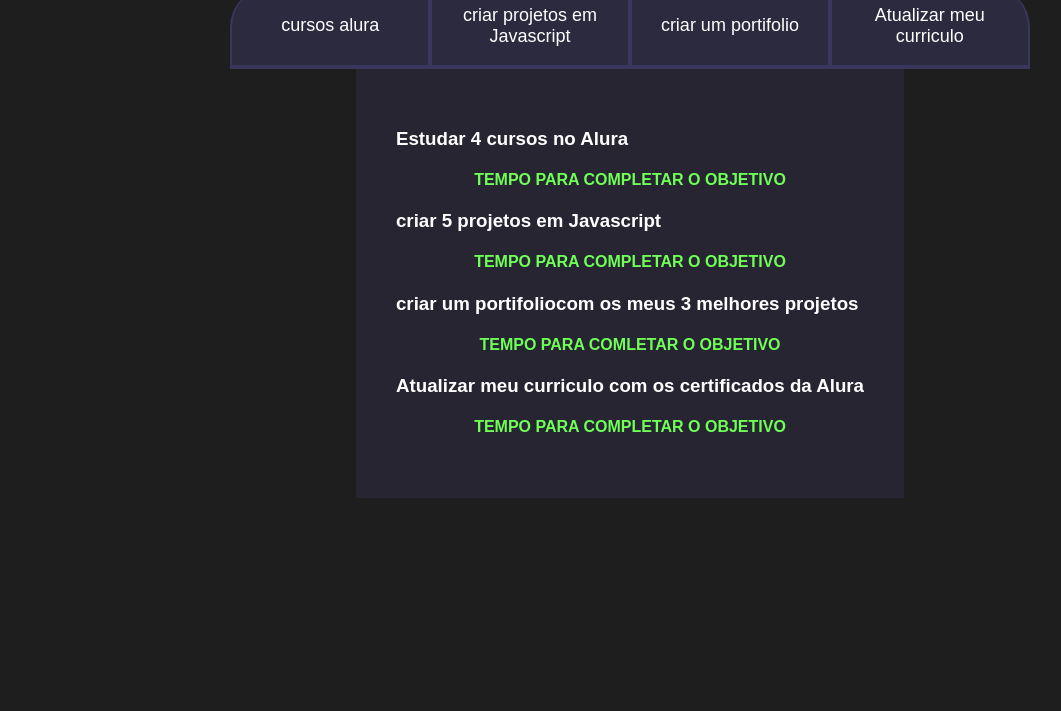
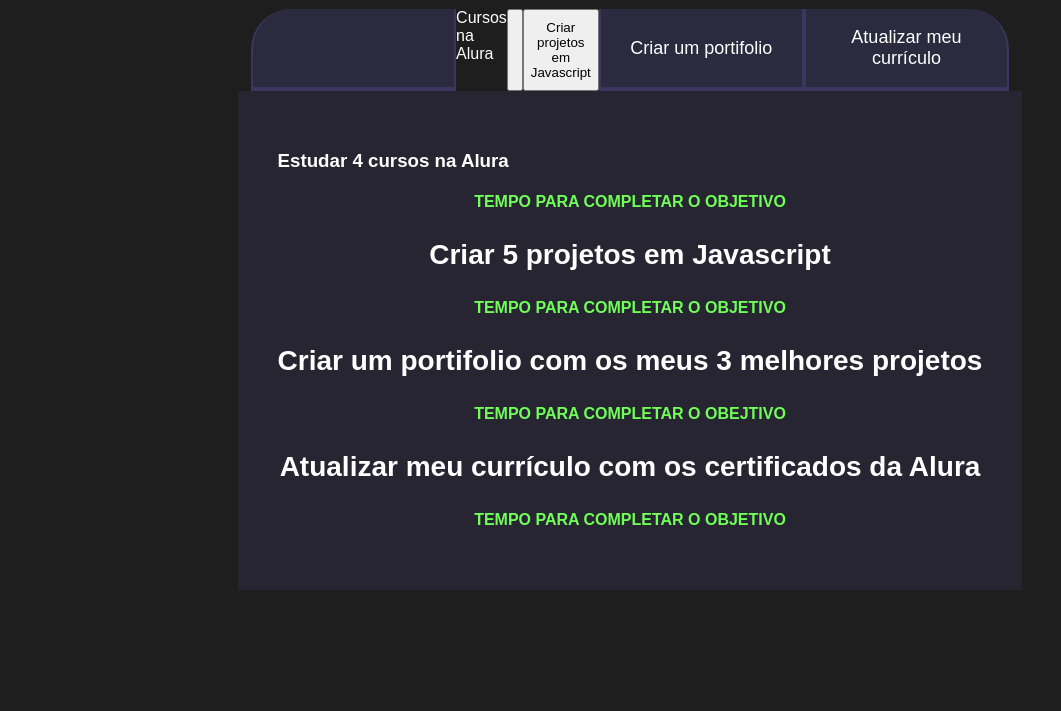
Before and after one commit to Eloysavitoria/minhas_metas, a plain HTML site: page index.html in a window 1280 px wide. Shown: the part 89-800 px from the top of the page, without its empty margins (10-1071 px from the left). Drawn offline with Linux system fonts and the light colour scheme.

Commit message:
Add files via upload

```diff
--- a/index.html
+++ b/index.html
@@ -1,39 +1,40 @@
 <!DOCTYPE html>
-<html lang ="pt-br">
+<html lang="pt-br">
     <head>
         <meta charset="UTF-8">
-<meta name="viewport" content="width=device-width, initial-scale=1.0">
-<title>Meus obejtivos do ano</title>
+        <meta name="viewport" content="width=devide-width, initial-scale=1.0">
+        <title>Meus objetivos do ano</title>
         <link rel="stylesheet"href="style.css">
     </head>
 <body>
     <section class="conteudo-principal">
-    <h2 class="titulo-pricipal">Meus obejtivos do ano <span></span></h2>
+    <h2 class="titulo-principal">Meus obejtivos do ano<span>_</span></h2>
     <div class="botoes">
-        <button class="botao">cursos alura</button>
-        <button class="botao">criar projetos em Javascript</button>
-        <button class="botao">criar um portifolio</button>
-        <button class="botao">Atualizar meu curriculo</button>
+        <button class="botao"></button>Cursos na Alura<button>
+        <button clas="botao">Criar projetos em Javascript</button>
+        <button class="botao">Criar um portifolio</button>
+        <button class="botao">Atualizar meu currículo</button>
+
     </div>
     <div class="abas-textos">
         <div class="aba-conteudo">
-        <h3 class="aba-conteudo-titulo-princpal">Estudar 4 cursos no Alura</h3>
-        <h4 class="aba-conteudo-titulo-secundario">tempo para completar o objetivo</h4>
+            <h3 cla="aba-conteudo-titulo-principal">Estudar 4 cursos na Alura</h3>
+            <h4 class="aba-conteudo-titulo-secundario">Tempo para completar o objetivo</h4>
         </div>
         <div class="aba-conteudo">
-        <h3 class="aba-conteudo-titulo-princpal">criar 5 projetos em Javascript</h3>
-        <h4 class="aba-conteudo-titulo-secundario">Tempo para completar o objetivo </h4>
+            <h3 class="aba-conteudo-titulo-principal">Criar 5 projetos em Javascript</h3>
+            <h4 class="aba-conteudo-titulo-secundario">Tempo para completar o objetivo</h4>
+        </div>
+        <div class="aba-conteudo">
+            <h3 class="aba-conteudo-titulo-principal">Criar um portifolio com os meus 3 melhores projetos</h3>
+            <h4 class="aba-conteudo-titulo-secundario">Tempo para completar o obejtivo</h4>
+        </div>
+       <div class="aba-conteudo">
+        <h3 class="aba-conteudo-titulo-principal">Atualizar meu currículo com os certificados da Alura</h3>
+        <h4 class="aba-conteudo-titulo-secundario">Tempo para completar o objetivo</h4>
+       </div>
     </div>
 
-    <div class="aba-conteudo">
-        <h3 class="aba-conteudo-titulo-princpal">criar um portifoliocom os meus 3 melhores projetos</h3>
-      <h4 class="aba-conteudo-titulo-secundario">Tempo para comletar o objetivo</h4>
-    </div>
-    <div class="aba-conteudo">
-        <h3 class="aba-conteudo-titulo-princpal">Atualizar meu curriculo com os certificados da Alura</h3>
-        <h4 class="aba-conteudo-titulo-secundario">tempo para completar o objetivo</h4>
-    </div>
-    </div>
 </section>
 </body>
 </html>
```
Lines whose indentation alone changed are shown as unchanged.
